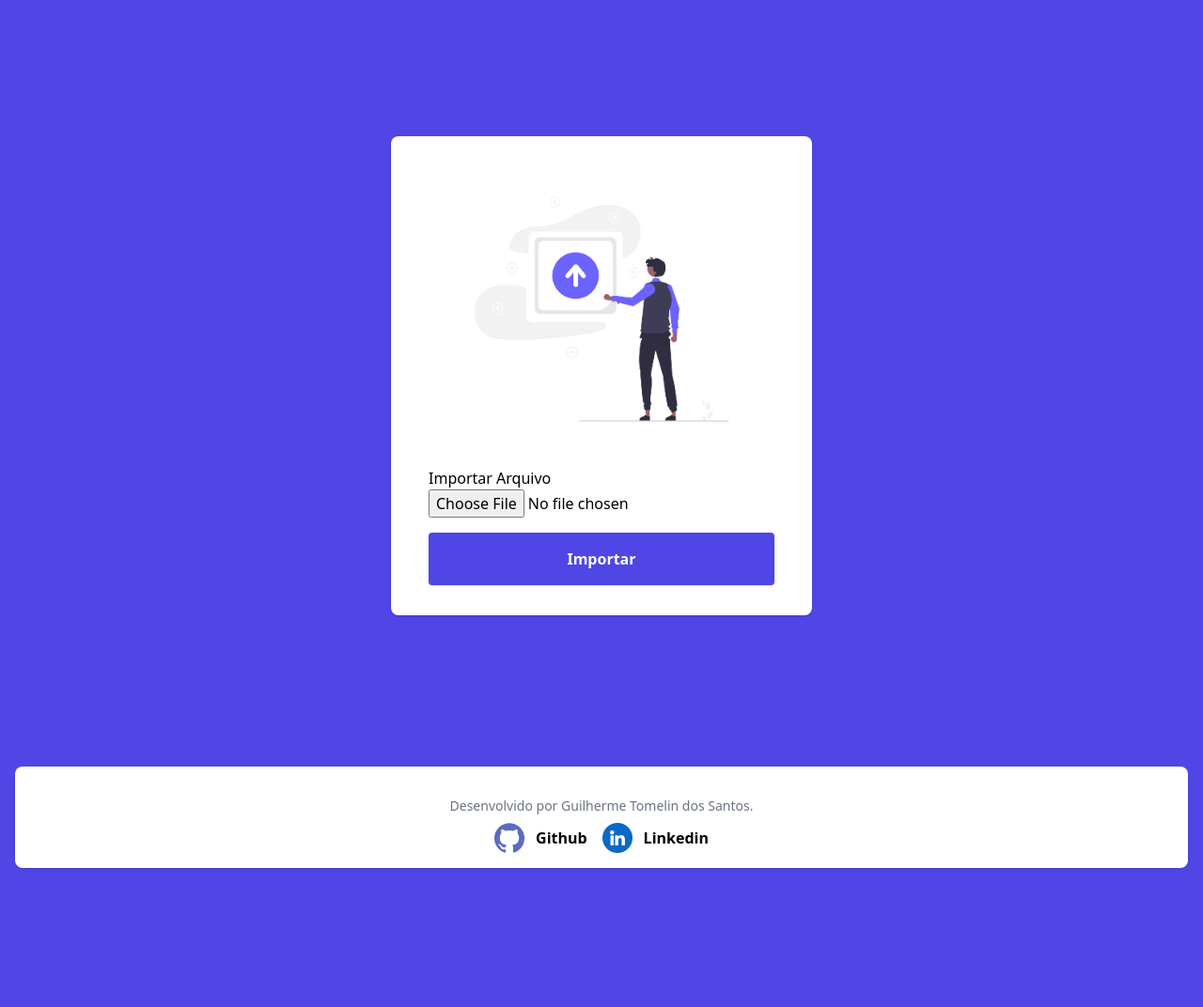
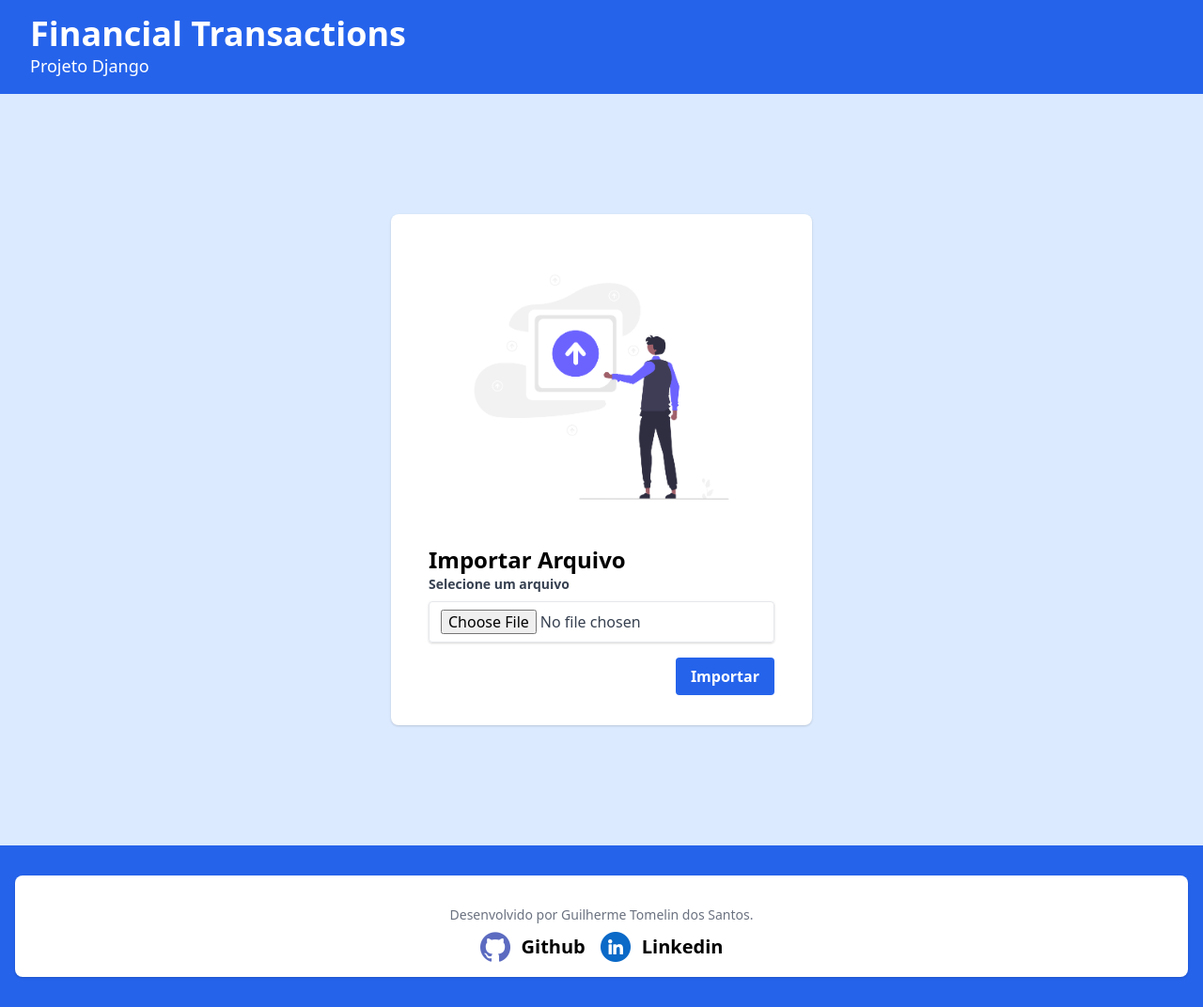
Before and after one commit to Guilherme-Tomelin/financial_transactions, a Django app: page / in a window 1280 px wide. Shown: the whole page at 94% size. Before the commit the page ends 925 px from the top, so only its background shows below. Run offline with Django 4.2, Linux system fonts and the light colour scheme; some libraries are stand-ins or nearby versions.

Commit message:
Atualizando a estilizacao da pagina, arquivo _header.html adicionado

```diff
--- a/templates/galeria/base.html
+++ b/templates/galeria/base.html
@@ -5,10 +5,11 @@
     <meta charset="UTF-8">
     <meta name="viewport" content="width=device-width, initial-scale=1.0">
     <title>Financial Transactions</title>
-    <script src="https://cdn.tailwindcss.com"></script>
+    <link href="https://cdn.jsdelivr.net/npm/tailwindcss@2.2.19/dist/tailwind.min.css" rel="stylesheet">
 </head>
 <body>
+    {% include 'galeria/partials/_header.html' %}
     {% block content %}{% endblock %}
-    {% include 'galeria/partials/_footer.html'%}
+    {% include 'galeria/partials/_footer.html' %}
 </body>
 </html>
--- a/templates/galeria/index.html
+++ b/templates/galeria/index.html
@@ -1,16 +1,21 @@
 {% extends 'galeria/base.html' %}
 {% load static %}
 {% block content %}
-    <div class="min-h-screen flex flex-col justify-center bg-indigo-600">
+    <div class="min-h-screen flex flex-col justify-center bg-blue-100">
         <div class="bg-white mx-auto max-w-md py-8 px-10 shadow rounded-lg">
             <div class="mb-4">
-                <img src="{% static  '/assets/undraw.png' %}" alt="imagem undraw">
+                <img src="{% static '/assets/undraw.png' %}" alt="Imagem Undraw">
             </div>
-            <h1>Importar Arquivo</h1>
+            <h1 class="text-2xl font-bold">Importar Arquivo</h1>
             <form action="{% url 'importar_arquivo' %}" method="post" enctype="multipart/form-data">
                 {% csrf_token %}
-                <input class ="mb-4" type="file" name="file" required>
-                <button class="inline-block w-full px-8 py-4 leading-nome text-white bg-indigo-600 hover:bg-indigo-700 font-semibold rounded shadow" type="submit">Importar</button>
+                <div class="mb-4">
+                    <label class="block text-gray-700 text-sm font-bold mb-2" for="file">Selecione um arquivo</label>
+                    <input class="shadow appearance-none border rounded w-full py-2 px-3 text-gray-700 leading-tight focus:outline-none focus:shadow-outline" id="file" type="file" name="file" required>
+                </div>
+                <div class="flex justify-end">
+                    <button class="bg-blue-600 hover:bg-blue-700 text-white font-bold py-2 px-4 rounded focus:outline-none focus:shadow-outline" type="submit">Importar</button>
+                </div>
             </form>
         </div>
     </div>
--- a/templates/galeria/partials/_footer.html
+++ b/templates/galeria/partials/_footer.html
@@ -1,20 +1,20 @@
 {% load static %}
 
-<footer class="bg-indigo-600">
+<footer class="bg-blue-600 text-white py-4">
     <div class="w-full mx-auto max-w-screen-xl p-4 flex items-center justify-center">
         <div class="bg-white rounded-lg shadow p-4 w-full">
             <p class="text-sm text-gray-500 sm:text-center dark:text-black mt-4">Desenvolvido por Guilherme Tomelin dos Santos.</p>
             <div class="flex justify-center mt-2">
                 <div class="flex items-center mr-4">
                     <a href="https://github.com/Guilherme-Tomelin" target="_blank" class="flex items-center mb-4 sm:mb-0">
-                        <img class="h-8 mr-3" src="static/assets/github.png" alt="github icon" >
-                        <span class="self-center text-1xl font-semibold whitespace-nowrap dark:text-black hover:text-indigo-300" >Github</span>
+                        <img class="h-8 mr-3" src="{% static '/assets/github.png' %}" alt="Ícone do Github">
+                        <span class="self-center text-xl font-semibold whitespace-nowrap text-black hover:text-blue-300">Github</span>
                     </a>
                 </div>
                 <div class="flex items-center">
                     <a href="https://www.linkedin.com/in/guilherme-tomelin-dos-santos-1b7a73199/" target="_blank" class="flex items-center mb-4 sm:mb-0">
-                        <img class="h-8 mr-3" src="static/assets/linkedin.png" alt="linkedin icon">
-                        <span class="self-center text-1xl font-semibold whitespace-nowrap dark:text-black hover:text-indigo-300">Linkedin</span>
+                        <img class="h-8 mr-3" src="{% static '/assets/linkedin.png' %}" alt="Ícone do Linkedin">
+                        <span class="self-center text-xl font-semibold whitespace-nowrap text-black hover:text-blue-300">Linkedin</span>
                     </a>
                 </div>
             </div>
--- /dev/null
+++ b/templates/galeria/partials/_header.html
@@ -0,0 +1,5 @@
+{% load static %}
+<header class="bg-blue-600 text-white py-4 px-8">
+    <h1 class="text-4xl font-bold">Financial Transactions</h1>
+    <p class="text-lg">Projeto Django</p>
+</header>
```
